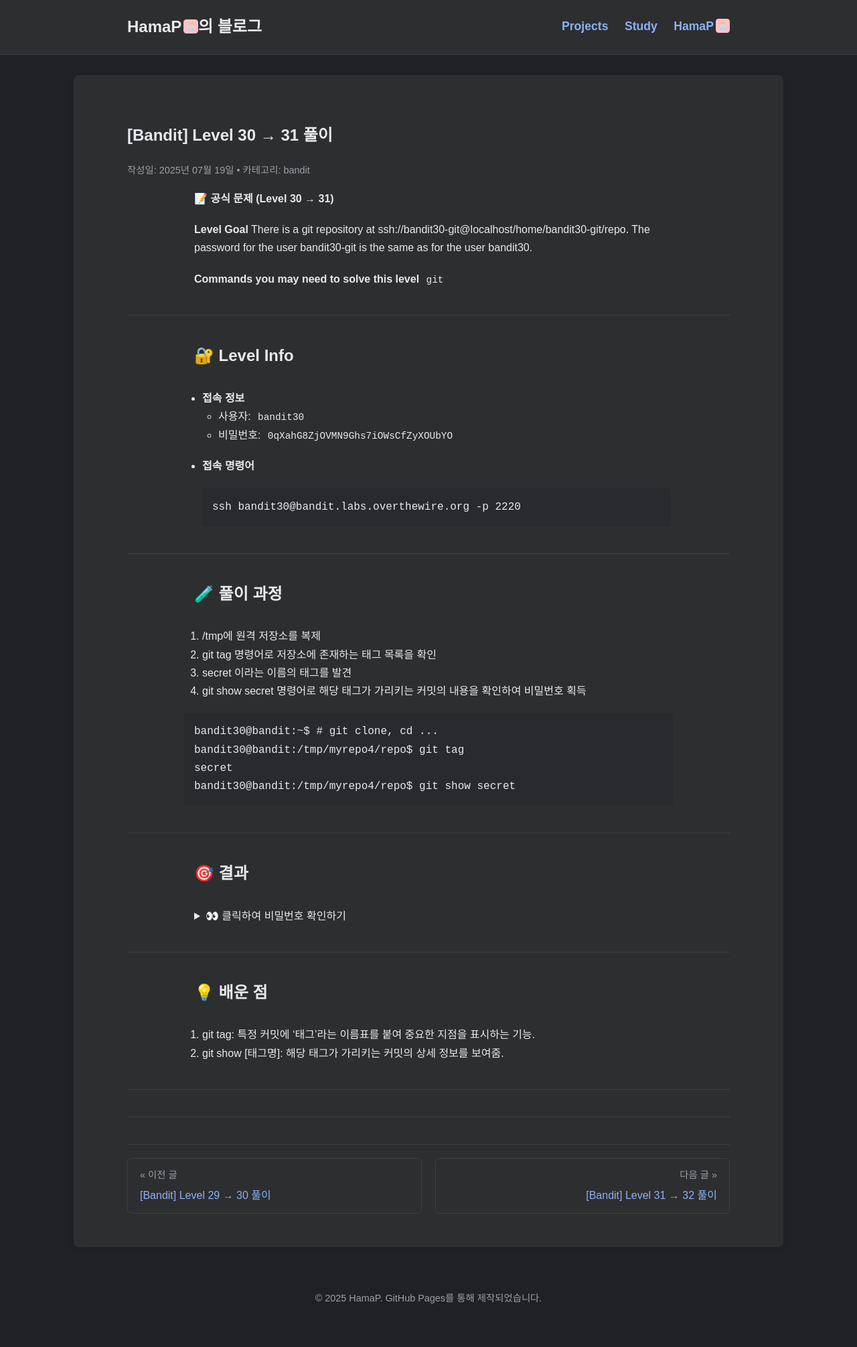
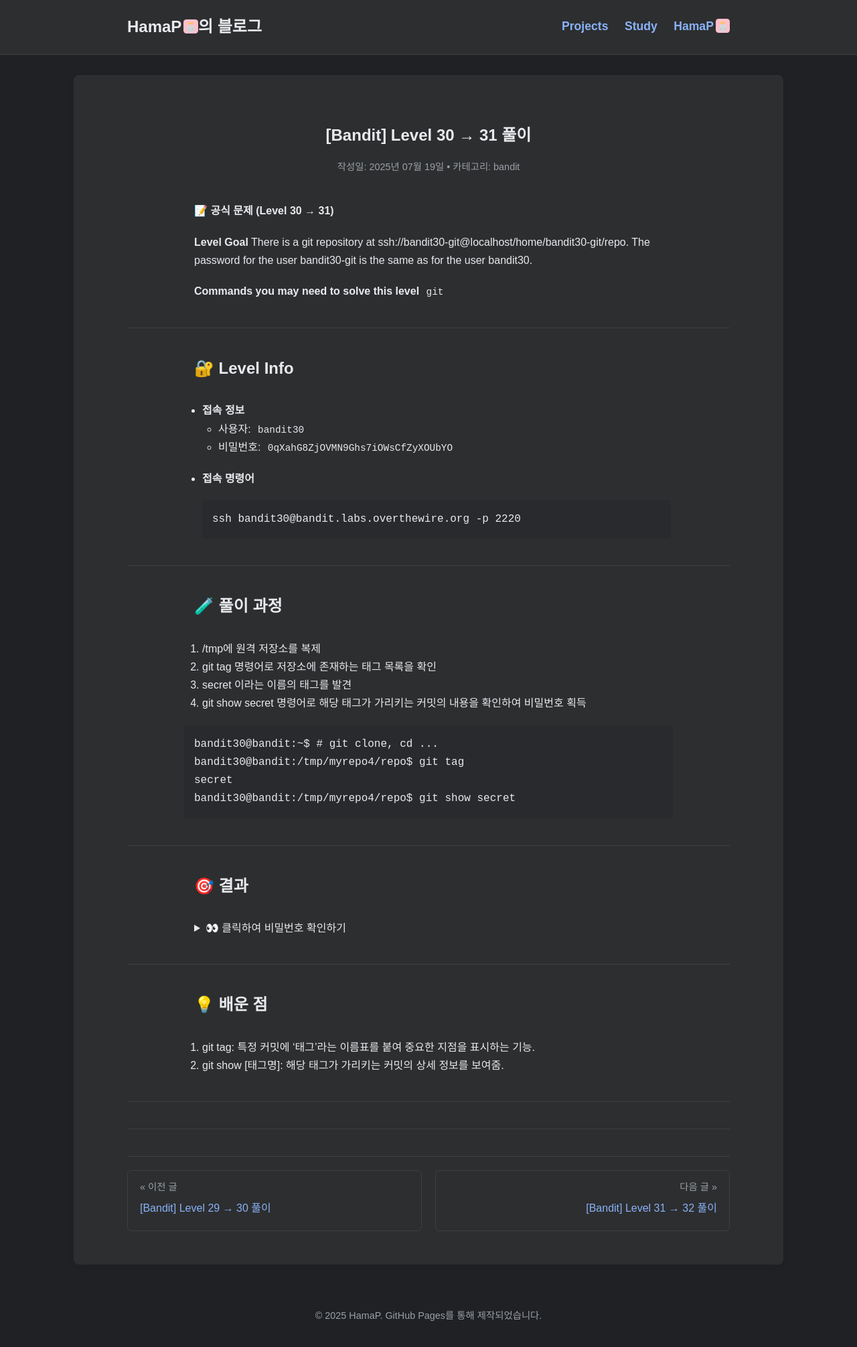
Before and after one commit to HamaP0/HamaP0.github.io, a Jekyll site: the page built from _posts/2025-07-19-bandit-level30-31.md, in a window 1280 px wide. Shown: the whole page at 67% size. Built offline with Jekyll 4.4.1, drawn with Linux system fonts in a browser that asks for light colours; some web fonts are replaced; before the commit the page ends 1985 px from its top, so only the background shows below that.

Commit message:
Update style.scss

```diff
--- a/assets/css/style.scss
+++ b/assets/css/style.scss
@@ -196,6 +196,20 @@ hr {
   opacity: 0.7;
 }
 
+/*
+   ==========================================================================
+   (추가됨) 포스트 상세 페이지 헤더
+   ==========================================================================
+*/
+.post-header {
+  text-align: center; /* 제목과 작성일을 가운데 정렬합니다. */
+  margin-bottom: 40px; /* 제목과 본문 사이의 간격을 조정합니다. */
+}
+
+.post-title {
+  margin-bottom: 0.5rem; /* 제목과 작성일 사이의 간격을 살짝 줍니다. */
+}
+
 /* ------------------- */
 /* 포스트/카테고리 목록 */
 /* ------------------- */
```
